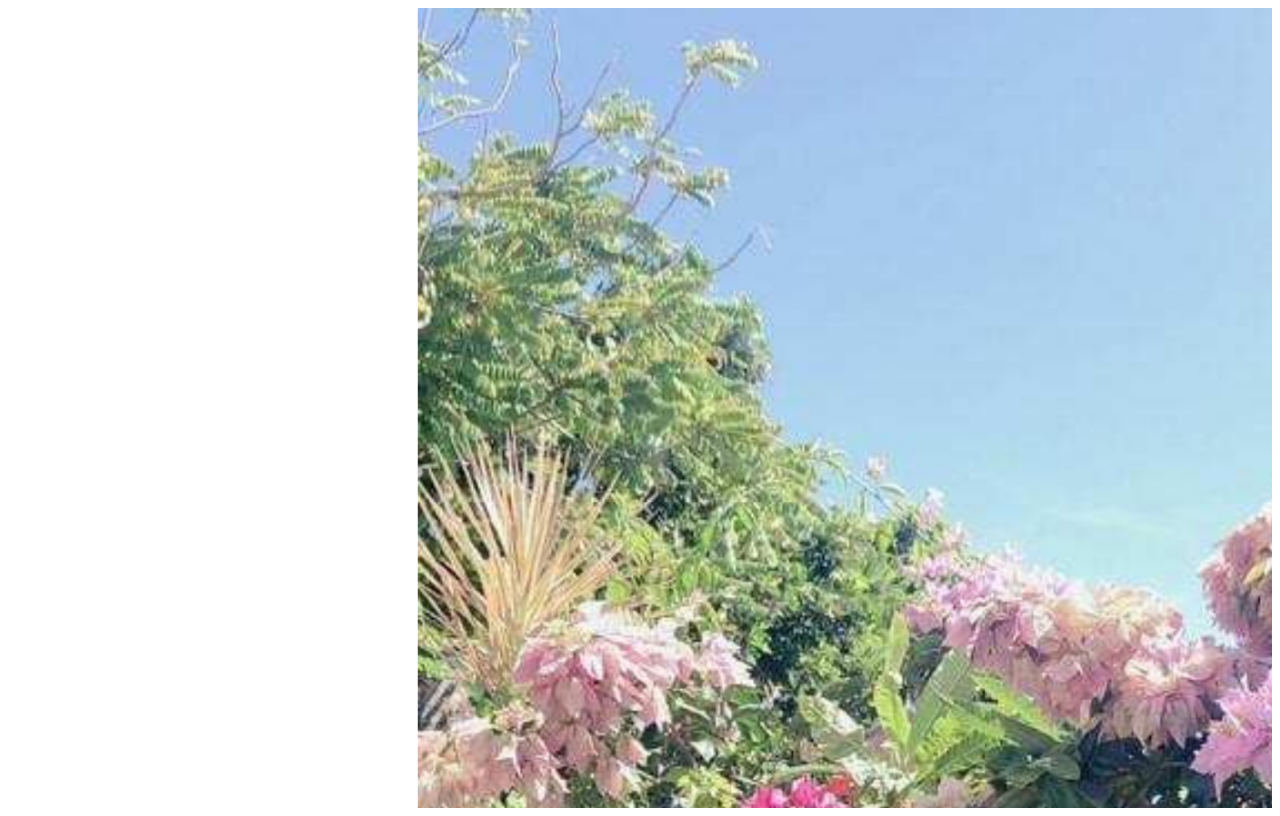
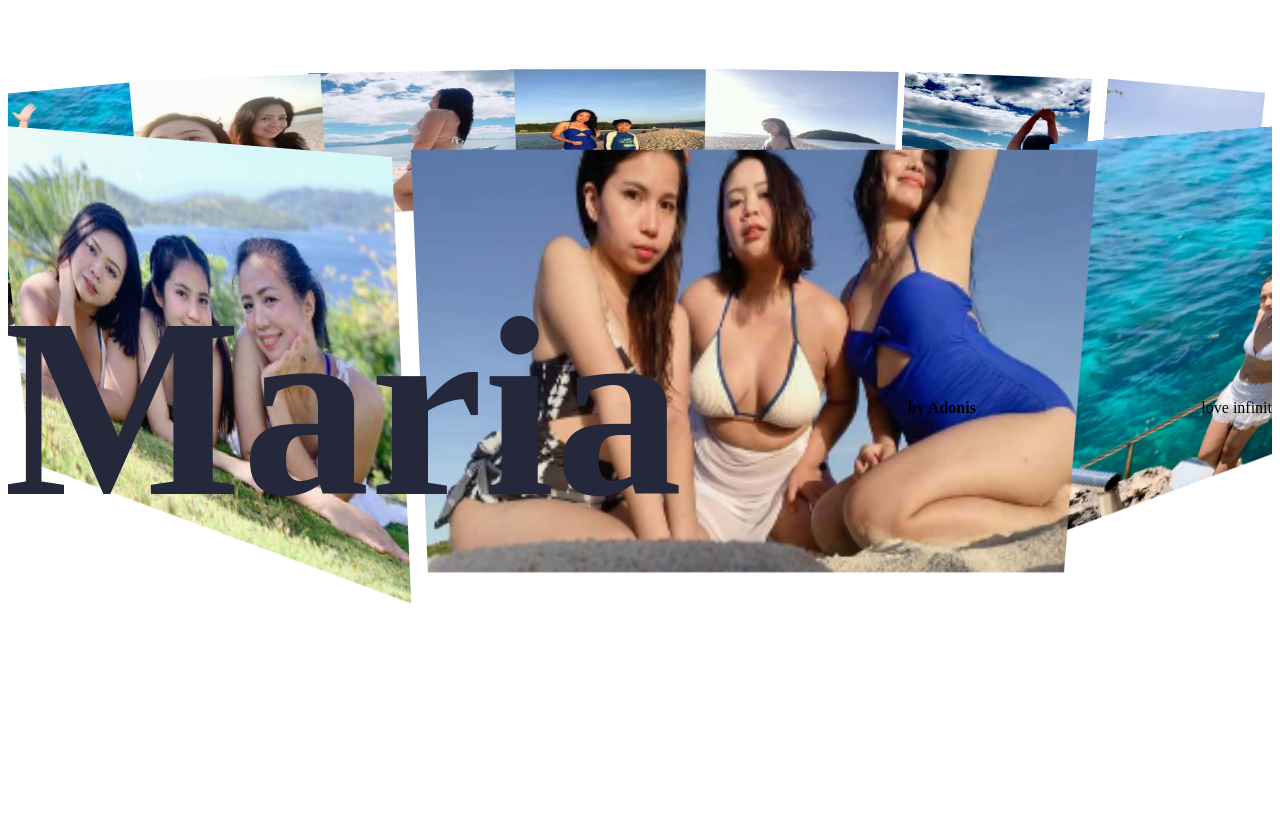
Before and after one commit to adonis-dev17/eden, a plain HTML site: page index.html in a window 1280 px wide. Drawn offline with Linux system fonts and the light colour scheme; a web font is replaced by a local one.

Commit message:
Change position of rotating menu

```diff
--- a/css/style.css
+++ b/css/style.css
@@ -1,3 +1,5 @@
+@import url('https://fonts.cdnfonts.com/css/ica-rubrik-black');
+@import url('https://fonts.cdnfonts.com/css/poppins');
 .banner{
   width: 100%;
   height: 100vh;
@@ -13,14 +15,63 @@
   left: calc(50% - 100px);
   transform-style: preserve-3d;
   transform: perspective(1000px);
+  animation: autoRun 30s linear infinite;
+}
+@keyframes autoRun{
+  from{
+    transform: perspective(1000px) rotateX(-10deg) rotateY(0deg);
+  }to{
+    transform: perspective(1000px) rotateX(-10deg) rotateY(360deg);
+  }
 }
 .banner .slider .item{
   position: absolute;
   inset: 0 0 0 0;
-  transform: translateZ(550px);
+  transform:
+  rotateY(calc( (var(--position) - 1) * (360 / var(--quantity)) * 1deg))
+  translateZ(550px);
 }
 .banner .slider .item .img{
   width: 100%;
   height: 100%;
   object-fit: cover;
 }
+.banner .content{
+  position: absolute;
+  bottom: 0;
+  left: 50%;
+  transform: translateX(-50%);
+  width: min(1400px, 100vw);
+  height: max-content;
+  padding-bottom: 100px;
+  display: flex;
+  flex-wrap: wrap;
+  justify-content: space-between;
+  align-items: center;
+
+}
+.banner .content h1{
+  font-family: 'ICA Rubrik';
+  font-size: 16em;
+  line-height: 1em;
+  color: #25283B;
+}
+.banner .content .author{
+  font-family: 'Poppins';
+  text-align: right;
+  max-width: 200px;
+}
+.banner .content h2{
+  font-size: 3em;
+}
+.banner .content .model{
+  background-image: url(/img/don.png);
+  width: 100%;
+  height: 75vh;
+  position: absolute;
+  bottom: 0;
+  left: 0;
+  background-size: auto 130%;
+  background-repeat: no-repeat;
+  background-position: top center;
+}
--- a/index.html
+++ b/index.html
@@ -8,10 +8,28 @@
 </head>
 <body>
 
-  <div class="banner">
+  <div class="banner" style="--quantity: 12">
     <div class="slider">
-      <div class="item"><img src="img/eden1.jpg" alt=""></div>
+      <div class="item" style="--position: 1"><img src="img/eden1.jpg" width= 300 height= 200px alt=""></div>
+      <div class="item" style="--position: 2"><img src="img/eden2.jpg" width= 300 height= 200px alt=""></div>
+      <div class="item" style="--position: 3"><img src="img/eden3.jpg" width= 300 height= 200px alt=""></div>
+      <div class="item" style="--position: 4"><img src="img/eden4.jpg" width= 300 height= 200px alt=""></div>
+      <div class="item" style="--position: 5"><img src="img/eden5.jpg" width= 300 height= 200px alt=""></div>
+      <div class="item" style="--position: 6"><img src="img/eden6.jpg" width= 300 height= 200px alt=""></div>
+      <div class="item" style="--position: 7"><img src="img/eden7.jpg" width= 300 height= 200px alt=""></div>
+      <div class="item" style="--position: 8"><img src="img/eden8.jpg" width= 300 height= 200px alt=""></div>
+      <div class="item" style="--position: 9"><img src="img/eden9.jpg" width= 300 height= 200px alt=""></div>
+      <div class="item" style="--position: 10"><img src="img/eden10.jpg" width= 300 height= 200px alt=""></div>
+      <div class="item" style="--position: 11"><img src="img/eden11.jpg" width= 300 height= 200px alt=""></div>
+      <div class="item" style="--position: 12"><img src="img/eden12.jpg" width= 300 height= 200px alt=""></div>
+
     </div>
+    <div class="content">
+      <h1>Maria</h1>
+      <p><b>by Adonis</b></p>
+      <p>love infinity</p>
+    </div>
+    <div class="model"></div>
   </div>
 
 </body>
```
Also changed, not shown: img/don.png (added), img/eden8.jpg (renamed from img/eden13.jpg).
